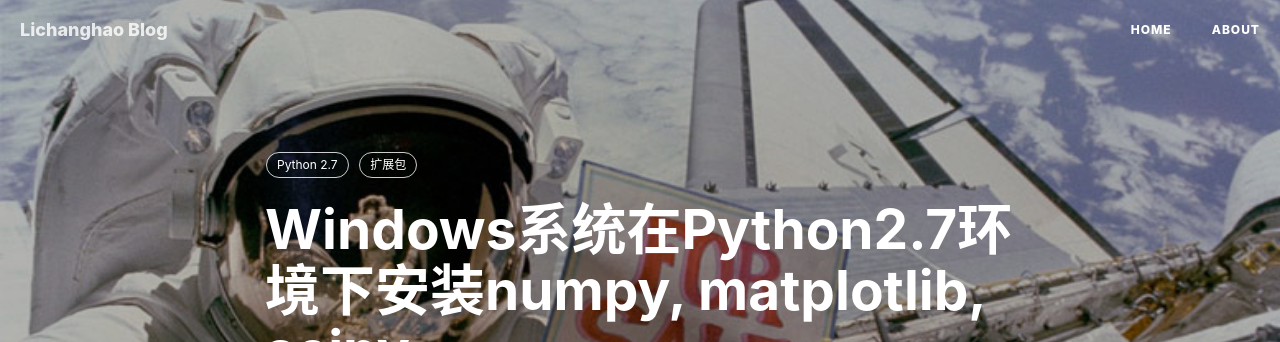
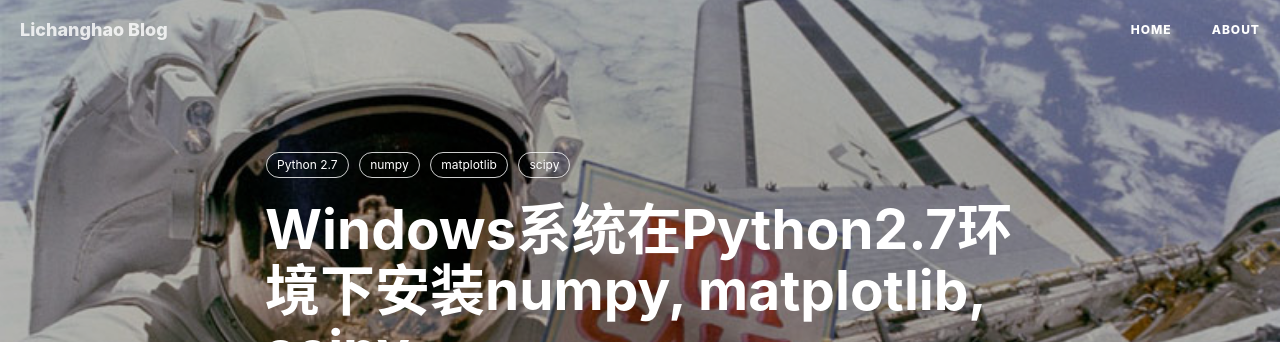
Before and after one commit to lichanghao/lichanghao.github.io.old, a Jekyll site: the page built from _posts/2017-01-11-在Python2.7环境下安装numpy, matplotlib, scipy.md, in a window 1280 px wide. Shown: the top 342 px of the page. Built offline with Jekyll 4.4.1, drawn with Linux system fonts in a browser that asks for light colours; nearby versions of some CDN libraries; comment, search, counter and statistics services are not loaded.

Commit message:
Update 2017-01-11-在Python2.7环境下安装numpy, matplotlib, scipy.md

```diff
--- a/_posts/2017-01-11-在Python2.7环境下安装numpy, matplotlib, scipy.md
+++ b/_posts/2017-01-11-在Python2.7环境下安装numpy, matplotlib, scipy.md
@@ -9,7 +9,9 @@ header-mask: 0.3
 catalog:    true
 tags:
     - Python 2.7
-    - 扩展包
+    - numpy
+    - matplotlib
+    - scipy
 ---
 
 numpy, matplotlib, scipy三个包是科学计算和绘图的利器。安装它们既可以在网上下载exe安装包，也可以用python内置的包管理工具来下载安装，后者较为方便。
```
